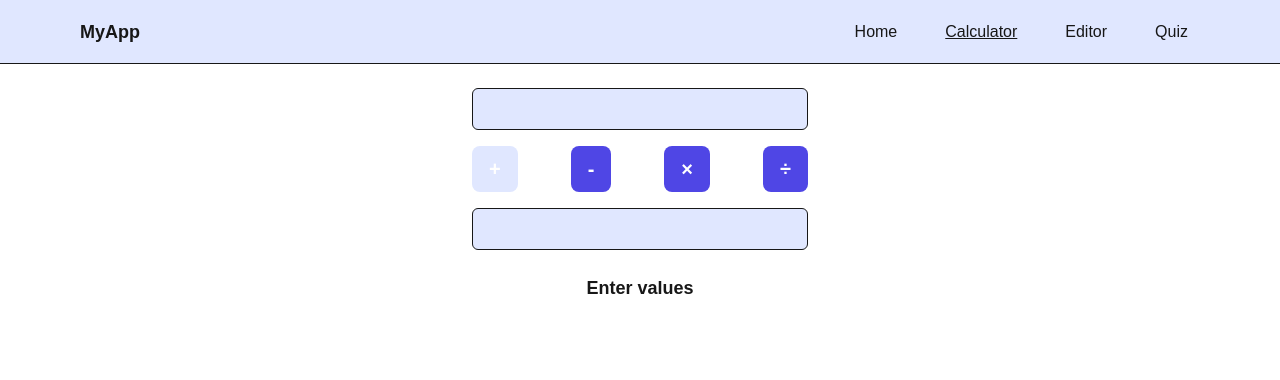
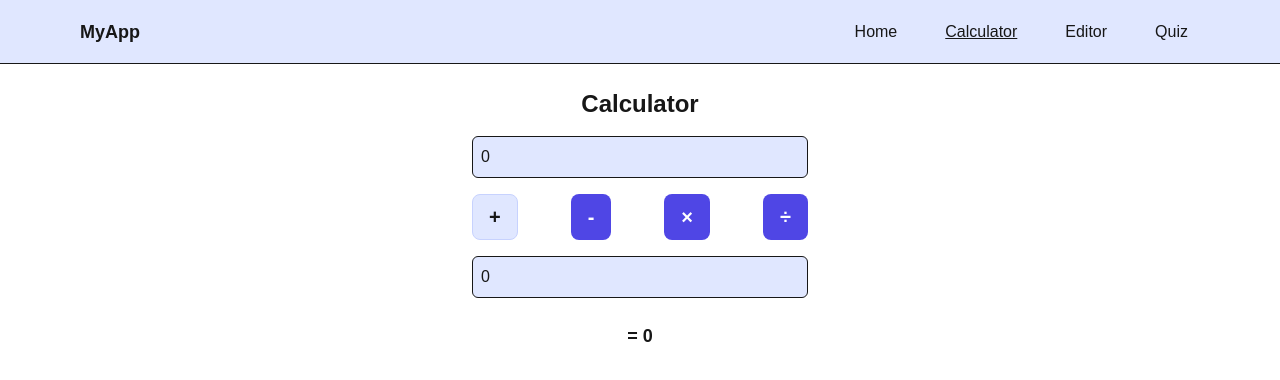
Before and after one commit to marimetsola/Fundamentals_of_Next.js, a Next.js app in the folder 8-Project-work/my-app/: page /calculator in a window 1280 px wide. Shown: the top 380 px of the page. Built offline with nearby package versions, Linux system fonts and the light colour scheme.

Commit message:
fix bugs in calculator

```diff
--- a/8-Project-work/my-app/app/calculator/page.tsx
+++ b/8-Project-work/my-app/app/calculator/page.tsx
@@ -1,49 +1,40 @@
 "use client";
 
-import { useEffect, useState } from "react";
+import { useState } from "react";
 import { add, subtract, multiply, divide } from "@/lib/math";
-import Button from "@/app/components/Button";
+import Button from "@/app/components/OperationButton";
+
+type Operation = "+" | "-" | "×" | "÷";
 
 export default function Calculator() {
-  const [a, setA] = useState("");
-  const [b, setB] = useState("");
-  const [result, setResult] = useState<number | string | null>(null);
-  const [activeOp, setActiveOp] = useState<string | null>("+");
+  const [a, setA] = useState("0");
+  const [b, setB] = useState("0");
+  const [activeOp, setActiveOp] = useState<Operation | null>("+");
 
-  const buttonStyle = (op: string) =>
-    activeOp === op
-      ? "bg-accent-muted text-foreground hover:bg-accent-muted"
-      : "";
+  let result: number | string | null = 0;
 
-  // 🔹 Automaattinen laskenta
-  useEffect(() => {
-    if (!activeOp || a === "" || b === "") {
-      setResult(null);
-      return;
-    }
+  // Operations are mapped symbol to function
+  const operations: Record<
+    Operation,
+    (a: number, b: number) => number | string
+  > = {
+    "+": add,
+    "-": subtract,
+    "×": multiply,
+    "÷": divide,
+  };
 
-    const numA = Number(a);
-    const numB = Number(b);
-
-    if (activeOp === "+") setResult(add(numA, numB));
-    else if (activeOp === "-") setResult(subtract(numA, numB));
-    else if (activeOp === "×") setResult(multiply(numA, numB));
-    else if (activeOp === "÷") setResult(divide(numA, numB));
-  }, [a, b, activeOp]);
-
-  // 🔹 Display-logiikka
-  const display =
-    activeOp && (a === "" || b === "")
-      ? "Enter values"
-      : result === null
-        ? ""
-        : typeof result === "number"
-          ? `= ${result}`
-          : result;
+  if (a === "" || b === "") {
+    result = "Enter values";
+  } else if (activeOp) {
+    const fn = operations[activeOp];
+    result = fn(Number(a), Number(b));
+  }
 
   return (
     <div className="p-6 flex flex-col gap-4 max-w-sm mx-auto">
-      {/* Input 1 */}
+      <h1 className="text-2xl font-semibold text-center">Calculator</h1>
+
       <input
         type="number"
         value={a}
@@ -51,26 +42,24 @@ export default function Calculator() {
         className="border p-2 rounded-md bg-accent-muted"
       />
 
-      {/* Buttons */}
       <div className="flex justify-between gap-2">
-        <Button onClick={() => setActiveOp("+")} className={buttonStyle("+")}>
+        <Button onClick={() => setActiveOp("+")} active={activeOp === "+"}>
           +
         </Button>
 
-        <Button onClick={() => setActiveOp("-")} className={buttonStyle("-")}>
+        <Button onClick={() => setActiveOp("-")} active={activeOp === "-"}>
           -
         </Button>
 
-        <Button onClick={() => setActiveOp("×")} className={buttonStyle("×")}>
+        <Button onClick={() => setActiveOp("×")} active={activeOp === "×"}>
           ×
         </Button>
 
-        <Button onClick={() => setActiveOp("÷")} className={buttonStyle("÷")}>
+        <Button onClick={() => setActiveOp("÷")} active={activeOp === "÷"}>
           ÷
         </Button>
       </div>
 
-      {/* Input 2 */}
       <input
         type="number"
         value={b}
@@ -78,9 +67,9 @@ export default function Calculator() {
         className="border p-2 rounded-md bg-accent-muted"
       />
 
-      {/* Result */}
       <div className="text-lg font-semibold text-center mt-2">
-        {display}
+        {result !== null &&
+          (typeof result === "number" ? `= ${result}` : result)}
       </div>
     </div>
   );
--- a/8-Project-work/my-app/app/components/Button.tsx
+++ /dev/null
@@ -1,31 +0,0 @@
-"use client";
-
-import { cn } from "@/lib/utils";
-
-type ButtonProps = {
-  children: React.ReactNode;
-  onClick?: () => void;
-  className?: string;
-};
-
-export default function Button({ children, onClick, className }: ButtonProps) {
-  return (
-    <button
-      onClick={onClick}
-      className={cn(
-        "px-4 py-2 rounded-lg text-xl font-semibold",
-        "bg-accent text-white",
-        "transition-all duration-200",
-        "hover:bg-accent-hover",
-        "active:scale-95",
-        "border border-transparent",
-        "hover:border-accent-muted2",
-        "cursor-pointer",
-        "focus:outline-none focus:ring-2 focus:ring-accent",
-        className,
-      )}
-    >
-      {children}
-    </button>
-  );
-}
--- /dev/null
+++ b/8-Project-work/my-app/app/components/OperationButton.tsx
@@ -0,0 +1,40 @@
+"use client";
+
+import { cn } from "@/lib/utils";
+
+type OperationButtonProps = {
+  children: React.ReactNode;
+  onClick?: () => void;
+  active?: boolean;
+  className?: string;
+};
+
+export default function OperationButton({
+  children,
+  onClick,
+  active = false,
+  className,
+}: OperationButtonProps) {
+  return (
+    <button
+      onClick={onClick}
+      className={cn(
+        "px-4 py-2 rounded-lg text-xl font-semibold",
+        "transition-all duration-200",
+        "border cursor-pointer",
+        "focus:outline-none focus:ring-2 focus:ring-accent",
+        "active:scale-95",
+        !active && [
+          "bg-accent text-white",
+          "hover:bg-accent-hover",
+          "border-transparent",
+          "hover:border-accent-muted2",
+        ],
+        active && ["bg-accent-muted text-foreground", "border-accent-muted2"],
+        className,
+      )}
+    >
+      {children}
+    </button>
+  );
+}
```
